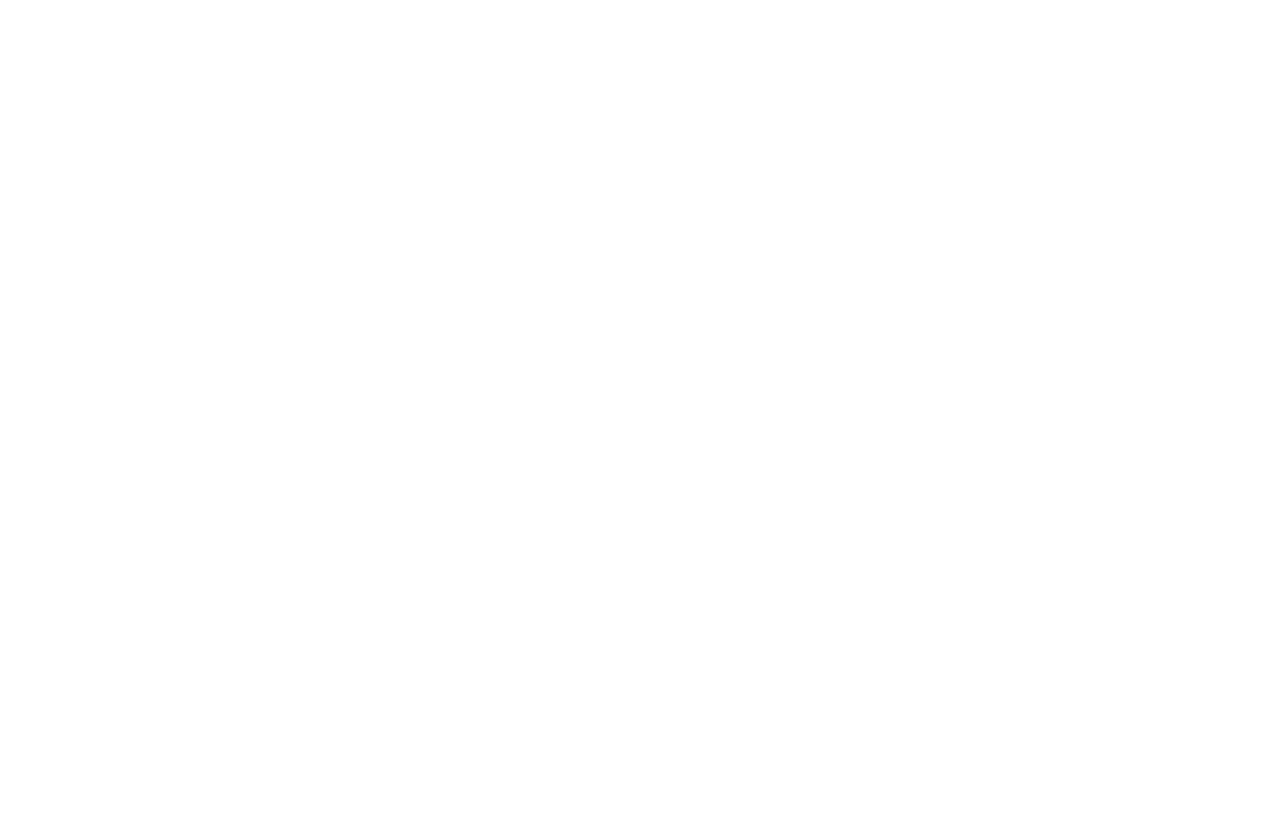
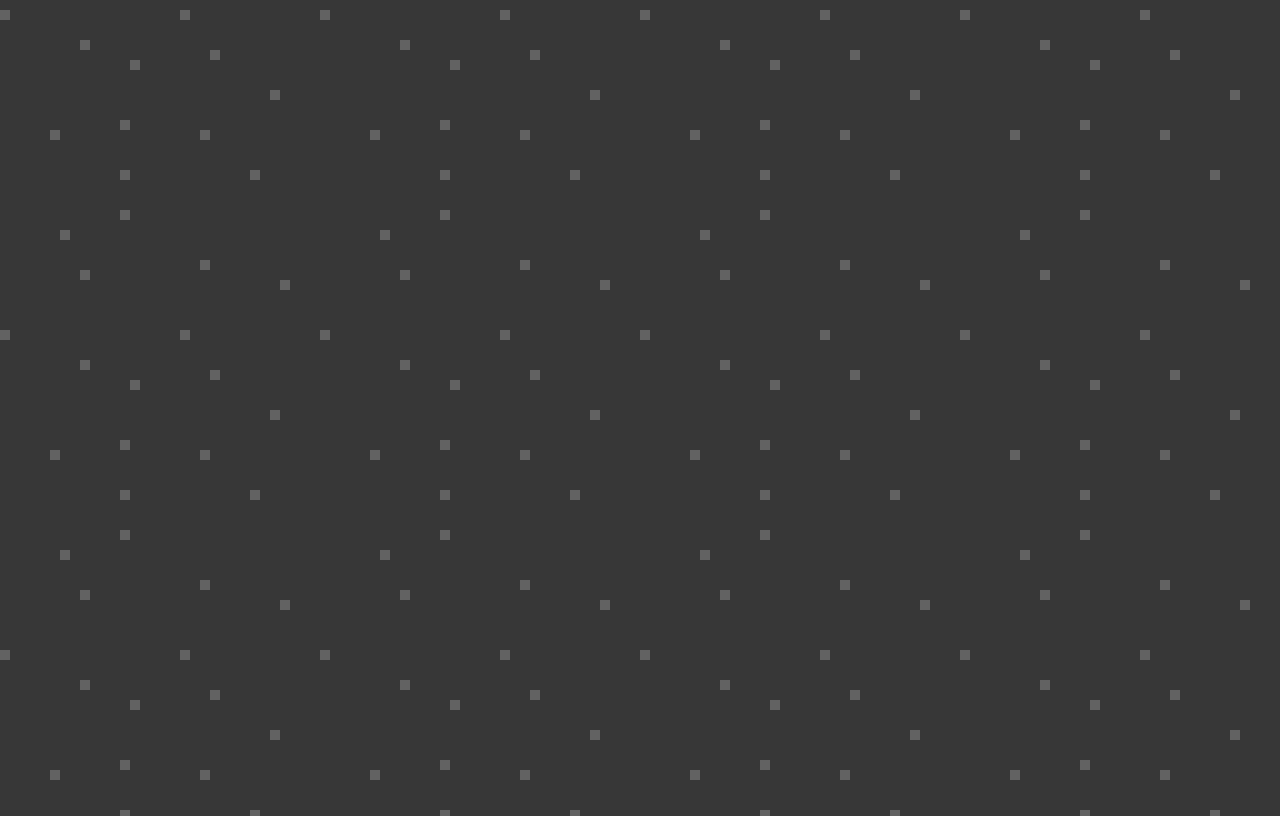
Before and after one commit to Dungeoar/Dungeoar, a plain HTML site: page l2.html in a window 1280 px wide. Drawn offline with Linux system fonts and the light colour scheme.

Commit message:
fixed bg again

```diff
--- a/style.css
+++ b/style.css
@@ -10,7 +10,7 @@ body.l1 {
   background-image: url("bg.png")
 }
 
-body.l1 {
+body.l2 {
   height: 100%;
   overflow: hidden;
   background-image: url("caveBg.png")
```
